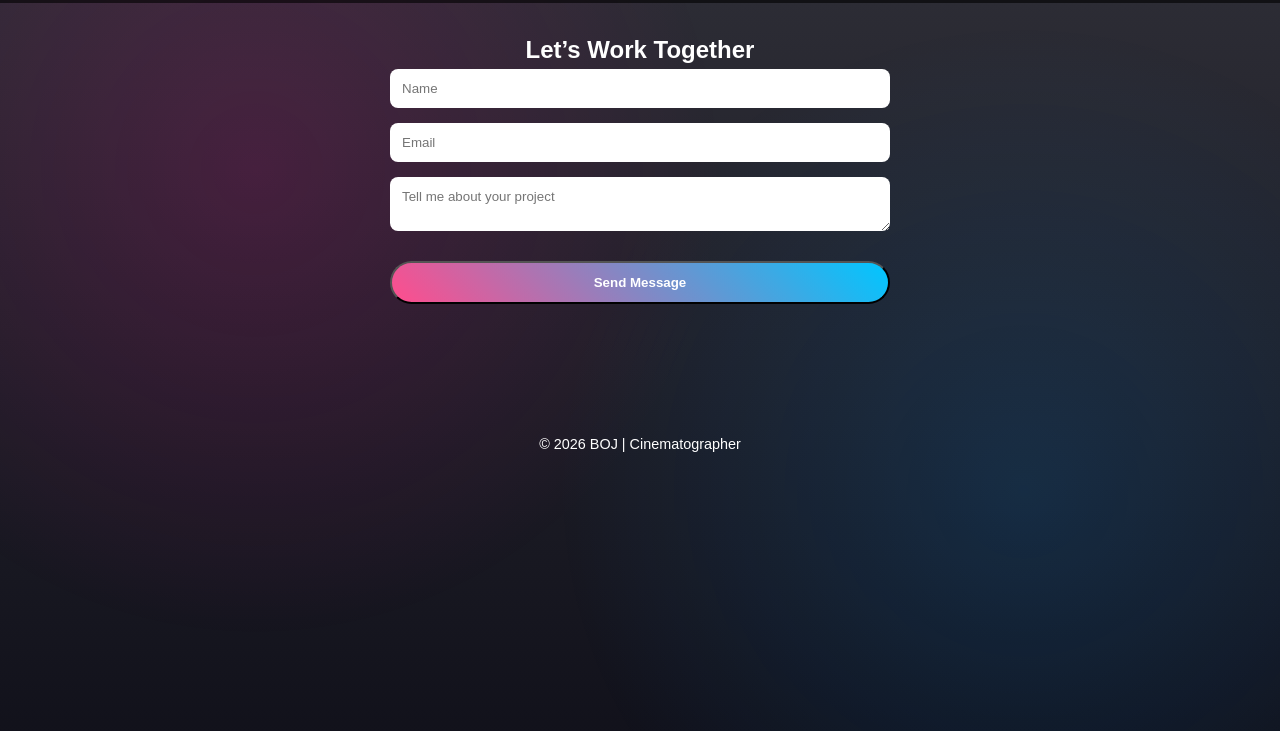
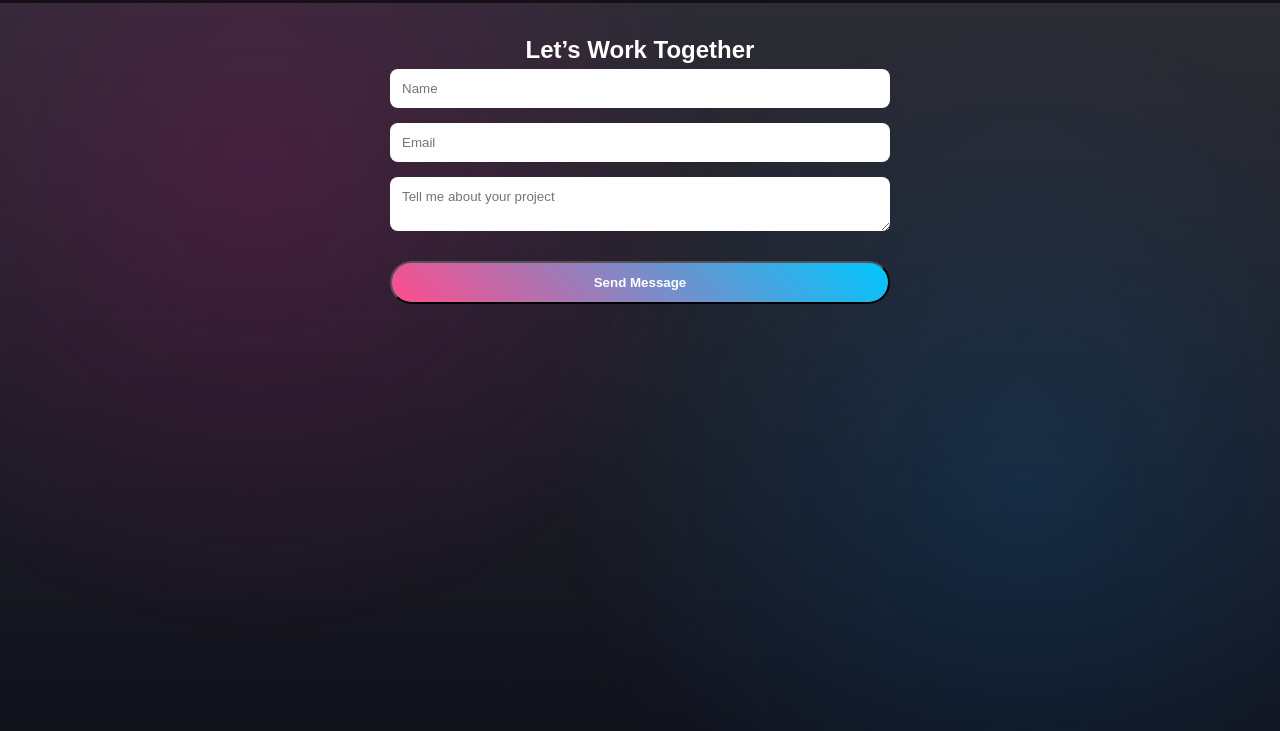
Before and after one commit to B-O-J/Cinematoghraphy, a plain HTML site: page contact.html in a window 1280 px wide. Shown: the part 69-800 px from the top of the page. Drawn offline with Linux system fonts and the light colour scheme.

Commit message:
web update

```diff
--- a/contact.html
+++ b/contact.html
@@ -27,9 +27,5 @@
 		</form>
 </section>
 
-<footer>
-    <p>© 2026 BOJ | Cinematographer</p>
-</footer>
-
 </body>
 </html>
```
Also changed, not shown: portfolio.html (+0 -4 lines), services.html (+0 -4 lines).
